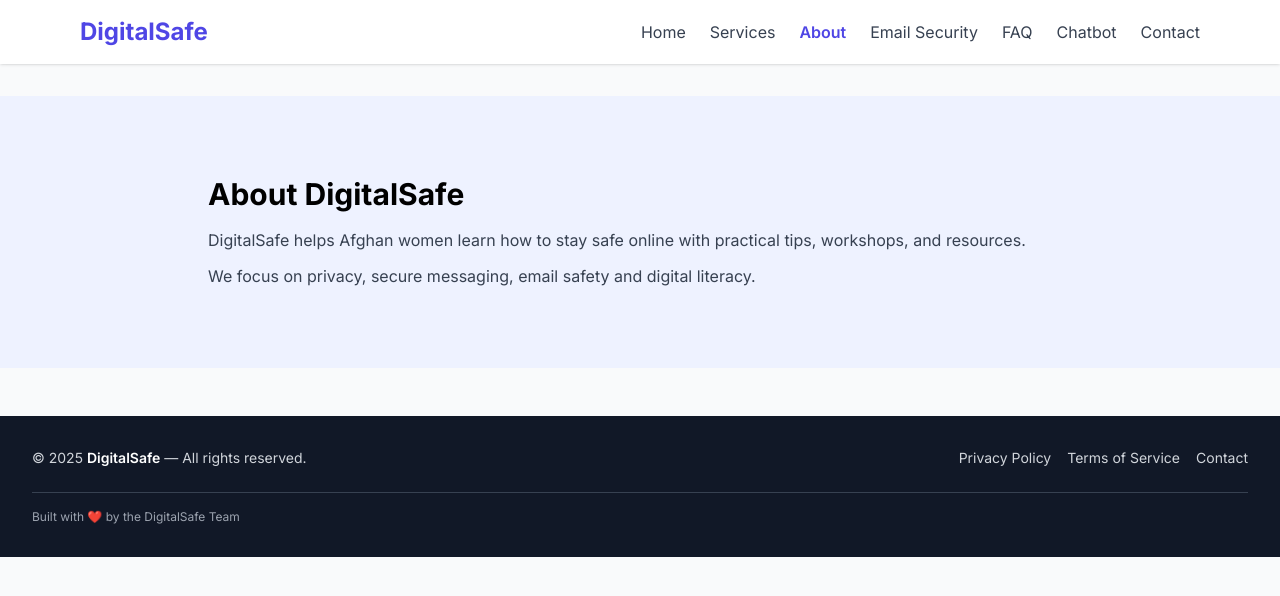
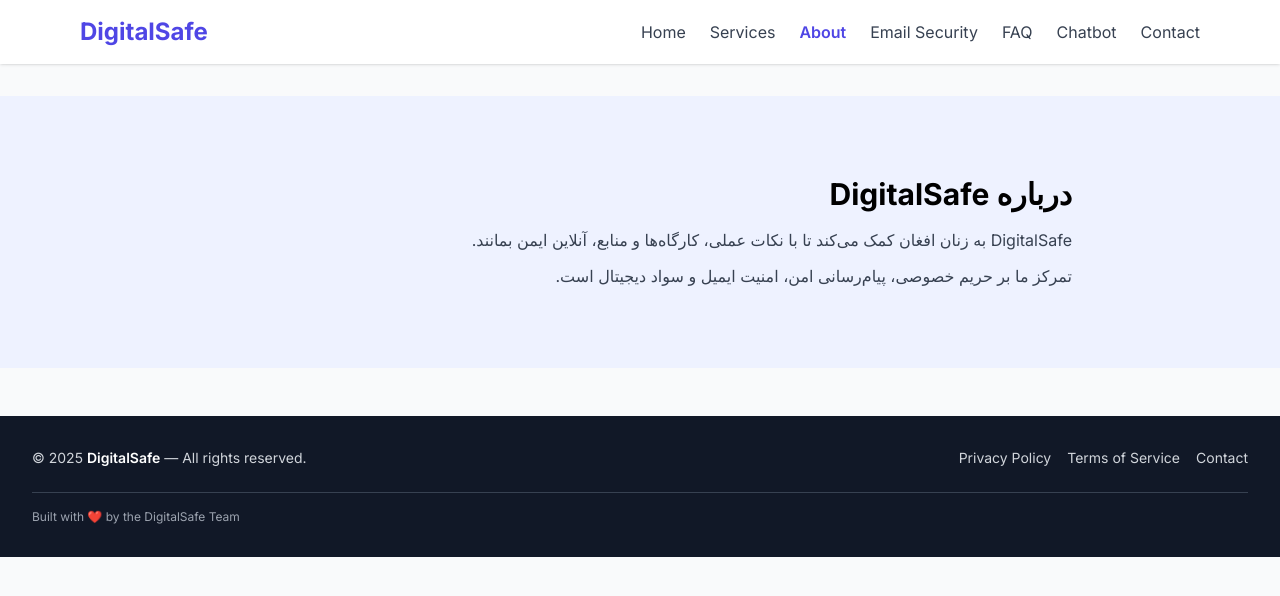
Before and after one commit to FSRahimi/Debug-Pro-Web, a React (Vite) app: page /about in a window 1280 px wide. Shown: the top 596 px of the page. Built offline with nearby package versions, Linux system fonts and the light colour scheme.

Commit message:
transalate the content of  about us page to persion

```diff
--- a/src/i18n/i18n.js
+++ b/src/i18n/i18n.js
@@ -8,18 +8,30 @@
     resources: {
       en: {
         translation: {
+          // Home page
           digital_safety: "Digital Safety for Afghan Women",
           learn_privacy_tips: "Learn essential tips to protect your privacy and security online.",
           chat_with_bot: "Chat with Bot",
-          our_services: "Our Services"
+          our_services: "Our Services",
+
+          // About page
+          about_title: "About DigitalSafe",
+          about_desc1: "DigitalSafe helps Afghan women learn how to stay safe online with practical tips, workshops, and resources.",
+          about_desc2: "We focus on privacy, secure messaging, email safety and digital literacy."
         },
       },
       fa: {
         translation: {
+          // Home page
           digital_safety: "امنیت دیجیتال برای زنان افغان",
           learn_privacy_tips: "یاد بگیرید چگونه حریم خصوصی و امنیت خود را آنلاین حفظ کنید.",
           chat_with_bot: "گفتگو با ربات",
-          our_services: "خدمات ما"
+          our_services: "خدمات ما",
+
+          // About page
+          about_title: "درباره DigitalSafe",
+          about_desc1: "DigitalSafe به زنان افغان کمک می‌کند تا با نکات عملی، کارگاه‌ها و منابع، آنلاین ایمن بمانند.",
+          about_desc2: "تمرکز ما بر حریم خصوصی، پیام‌رسانی امن، امنیت ایمیل و سواد دیجیتال است."
         },
       },
     },
--- a/src/index.css
+++ b/src/index.css
@@ -5,10 +5,11 @@
 :root { --brand: #4f46e5; }
 
 body { font-family: 'Inter', sans-serif; }
+
 body[dir="rtl"] {
   direction: rtl;
   text-align: right;
-  font-family: 'Vazir', sans-serif;
+  font-family: 'Vazir', sans-serif , 'Inter';
 }
 
 body[dir="ltr"] {
--- a/src/pages/About.jsx
+++ b/src/pages/About.jsx
@@ -1,12 +1,28 @@
+// import React from 'react'
+
+// export default function About(){
+//   return (
+//     <section className="py-20 bg-indigo-50">
+//       <div className="max-w-4xl mx-auto px-4">
+//         <h2 className="text-3xl font-bold mb-4">About DigitalSafe</h2>
+//         <p className="text-gray-700 mb-3">DigitalSafe helps Afghan women learn how to stay safe online with practical tips, workshops, and resources.</p>
+//         <p className="text-gray-700">We focus on privacy, secure messaging, email safety and digital literacy.</p>
+//       </div>
+//     </section>
+//   )
+// }
 import React from 'react'
+import { useTranslation } from 'react-i18next'
 
 export default function About(){
+  const { t, i18n } = useTranslation()
+
   return (
-    <section className="py-20 bg-indigo-50">
+    <section className="py-20 bg-indigo-50" dir={i18n.language === 'fa' ? 'rtl' : 'ltr'}>
       <div className="max-w-4xl mx-auto px-4">
-        <h2 className="text-3xl font-bold mb-4">About DigitalSafe</h2>
-        <p className="text-gray-700 mb-3">DigitalSafe helps Afghan women learn how to stay safe online with practical tips, workshops, and resources.</p>
-        <p className="text-gray-700">We focus on privacy, secure messaging, email safety and digital literacy.</p>
+        <h2 className="text-3xl font-bold mb-4">{t('about_title')}</h2>
+        <p className="text-gray-700 mb-3">{t('about_desc1')}</p>
+        <p className="text-gray-700">{t('about_desc2')}</p>
       </div>
     </section>
   )
```
